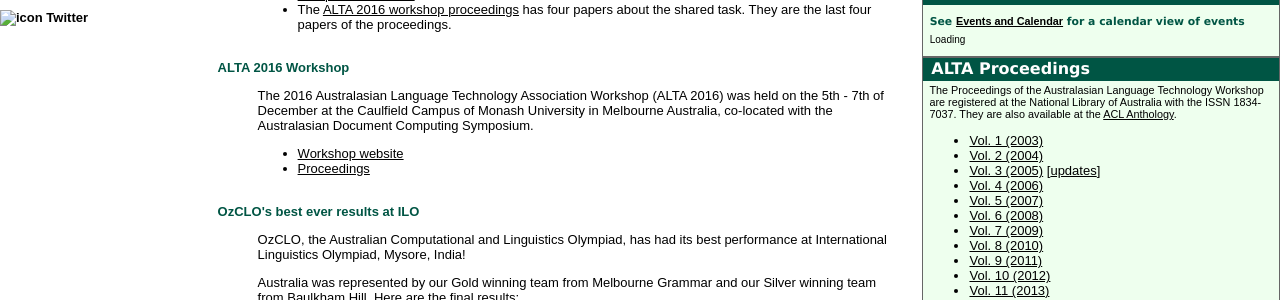
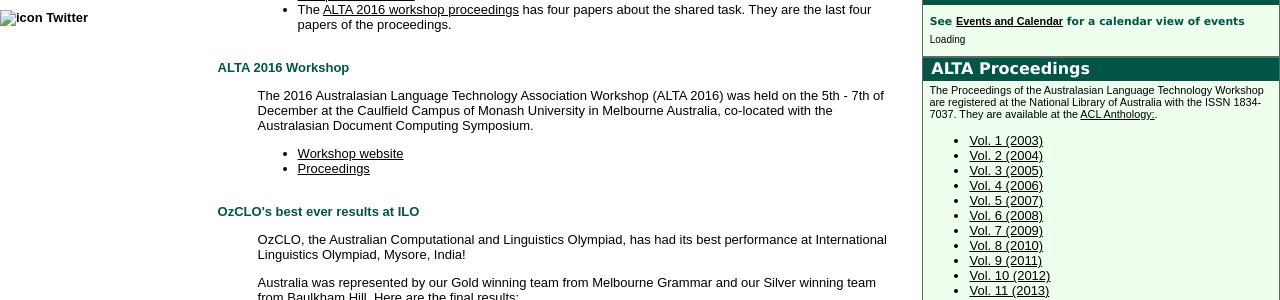
Before and after one commit to altaexec/alta-website, a Jekyll site: the page built from index.html, in a window 1280 px wide. Shown: the part 384-684 px from the top of the page. Built offline with Jekyll 4.4.1, drawn with Linux system fonts in a browser that asks for light colours; some of the changed lines change nothing that is shown.

Commit message:
render proceedings links using for loop

```diff
--- a/index.html
+++ b/index.html
@@ -1,6 +1,36 @@
 ---
 layout: home
 title: Australasian Language Technology Association
+proceedings:
+  - year: 2003
+    aclkey: U03
+  - year: 2004
+    aclkey: U04
+  - year: 2005
+    aclkey: U05
+  - year: 2006
+    aclkey: U06
+  - year: 2007
+    aclkey: U07
+  - year: 2008
+    aclkey: U08
+  - year: 2009
+    aclkey: U09
+  - year: 2010
+    aclkey: U10
+  - year: 2011
+    aclkey: U11
+  - year: 2012
+    aclkey: U12
+  - year: 2013
+    aclkey: U13
+  - year: 2014
+    aclkey: U14
+  - year: 2015
+    aclkey: U15
+  - year: 2016
+    aclkey: U16
+zeroth_proc_year: 2002
 ---
 
       <h1>Latest ALTA News</h1>
@@ -258,26 +288,15 @@
 
  <tr><td class="channelbody"><small>The Proceedings of the
  Australasian Language Technology Workshop are registered at the National
-Library of Australia with the ISSN 1834-7037. They are also available at the <a href="http://www.aclweb.org/anthology/index.html">ACL Anthology</a>.</small>
+Library of Australia with the ISSN 1834-7037. They are available at the <a href="http://www.aclweb.org/anthology/index.html">ACL Anthology:</a>.</small>
 <ul>
-<li><a href="/events/altss_w2003_proc/altw/altw.html">Vol. 1 (2003)</a></li>
-<li><a href="/events/altw2004/publication/index.html">Vol. 2 (2004)</a></li>
-<li><a href="/events/altw2005/cdrom/">Vol. 3 (2005)</a> [<a href="/events/altw2005/cdrom/updates.html">updates</a>]</li>
-<li><a
- href="/events/altw2006/alta-2006-online-proceedings.html">Vol. 4
- (2006)</a></li>
-<li><a href="/events/altw2007/cdrom/index.html">Vol. 5 (2007)</a></li>
-<li><a
-href="http://www.alta.asn.au/events/alta2008/proceedings/index.html">Vol. 6
-(2008)</a></li>
-<li><a href="http://www.alta.asn.au/events/alta2009/alta-2009-proceedings.html">Vol. 7 (2009)</a></li>
-<li><a href="http://www.alta.asn.au/events/alta2010/proceedings/index.html">Vol. 8 (2010)</a></li>
-<li><a href="http://www.alta.asn.au/events/alta2011/proceedings/index.html">Vol. 9 (2011)</a></li>
-<li><a href="http://www.alta.asn.au/events/alta2012/proceedings/index.html">Vol. 10 (2012)</a></li>
-<li><a href="http://www.alta.asn.au/events/alta2013/alta-2013-proceedings.html">Vol. 11 (2013)</a></li>
-<li><a href="http://www.alta.asn.au/events/alta2014/alta-2014-proceedings.html">Vol. 12 (2014)</a></li>
-<li><a href="http://aclweb.org/anthology/U/U15/">Vol. 13 (2015)</li>
-<li><a href="http://aclweb.org/anthology/U/U16/">Vol. 14 (2016)</li>
+  {% for proc in page.proceedings %}
+    <li>
+      <a target="_blank" href="http://aclweb.org/anthology/U/{{ proc.aclkey }}">
+        Vol. {{ proc.year | minus: page.zeroth_proc_year }} ({{ proc.year }})
+      </a>
+    </li>
+  {% endfor %}
 </ul>
 </td>
 </tr>
```
